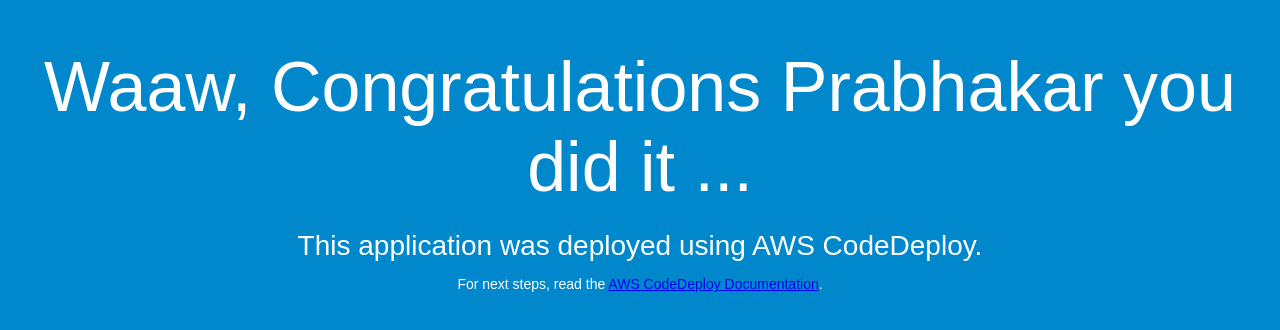
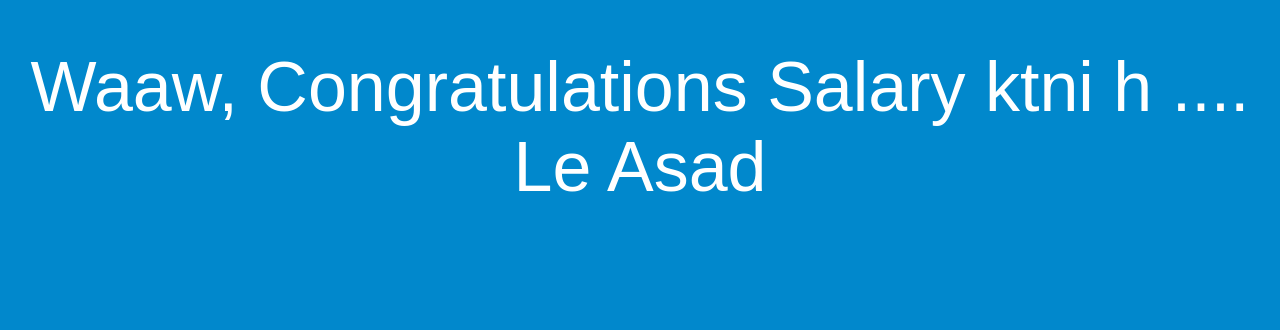
Before and after one commit to hasanrazzaq/CiCdPractice, a plain HTML site: page index.html in a window 1280 px wide. Drawn offline with Linux system fonts and the light colour scheme.

Commit message:
Update index.html

```diff
--- a/index.html
+++ b/index.html
@@ -26,9 +26,7 @@
 </head>
 <body>
   <div align="center">
-    <h1>Waaw, Congratulations Prabhakar you did it ...</h1>
-    <h2>This application was deployed using AWS CodeDeploy.</h2>
-    <p>For next steps, read the <a href="http://aws.amazon.com/documentation/codedeploy">AWS CodeDeploy Documentation</a>.</p>
+    <h1>Waaw, Congratulations Salary ktni h .... Le Asad</h1>
   </div>
 </body>
 </html>
```
